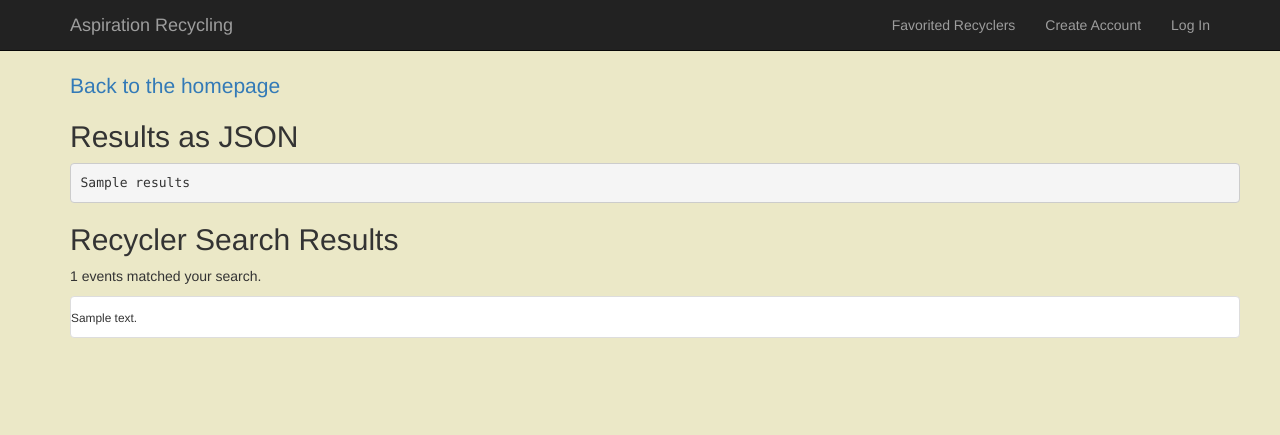
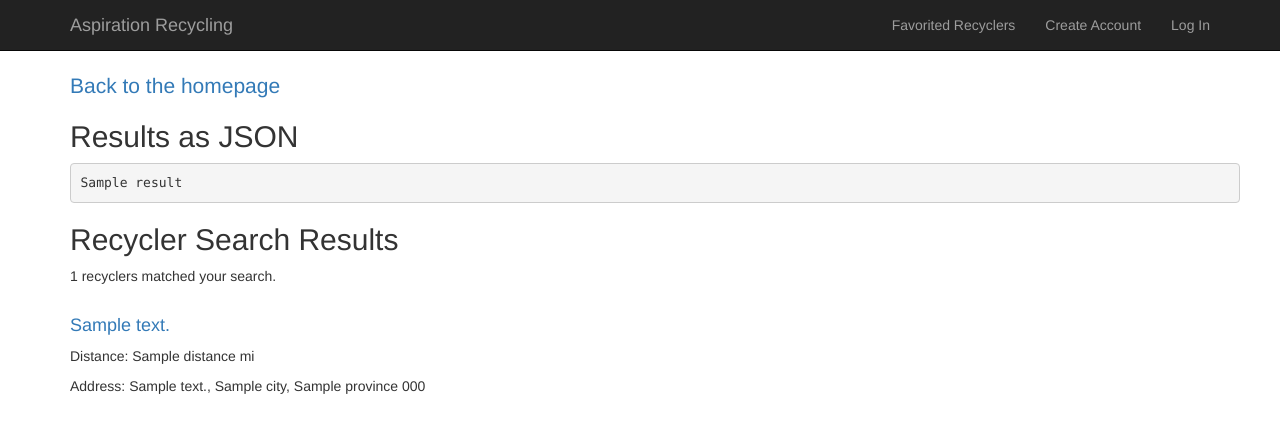
Before and after one commit to rosemondho/recycle-app, a Flask app: page /searchbyzip in a window 1280 px wide. Shown: the top 435 px of the page. Run offline with Flask 2, Linux system fonts and the light colour scheme; tables that the repository leaves empty hold one stand-in row (values such as "Sample post"); a database or web service that is not in the repository returns one stand-in record (values such as "Sample title"); data that the repository does not hold is empty; some libraries are stand-ins or nearby versions.

Commit message:
Started on individual recycler details

```diff
--- a/crud.py
+++ b/crud.py
@@ -58,10 +58,10 @@ def get_recycler_by_id(location_id):
     return Recycler.query.get(location_id)
 
 
-def fav_a_recycler(user, recycler, score):
+def fav_a_recycler(user, recycler, comments):
     """Create and return a new rating."""
 
-    fav_recycler = FavRecycler(user=user, recycler=recycler, favorited=fav_recycler)
+    fav_recycler = FavRecycler(user=user, recycler=recycler, comments=comments)
 
     db.session.add(fav_recycler)
     db.session.commit()
--- a/model.py
+++ b/model.py
@@ -52,7 +52,7 @@ class FavRecycler(db.Model):
         return f'<FavRecycler recycler_id={self.rating_id} comment={self.comment}>'
 
 
-def connect_to_db(flask_app, db_uri='postgresql:///ratings', echo=True):
+def connect_to_db(flask_app, db_uri='postgresql:///recyclers', echo=True):
     flask_app.config['SQLALCHEMY_DATABASE_URI'] = db_uri
     flask_app.config['SQLALCHEMY_ECHO'] = echo
     flask_app.config['SQLALCHEMY_TRACK_MODIFICATIONS'] = False
--- a/server.py
+++ b/server.py
@@ -4,9 +4,10 @@
 from flask import Flask, render_template, request, flash, session, redirect, url_for
 from model import connect_to_db
 from pprint import pformat
+from urllib.parse import urlencode
 import os
 import requests
-
+import json
 import crud
 
 #this throws errors when a variable is undefined, otherwise no error
@@ -59,20 +60,32 @@ def find_recycler_by_zip():
                'latitude': latitude,
                'longitude': longitude,
                'max_distance': maxdistance,
-               'max_results': 10}
+               'max_results': 5}
     response = requests.get(location_url, params=payload)
-    print(response)
     final_data = response.json()
-    recyclers = final_data['results']
     print(final_data)
+    recyclers = final_data['result']    # entire list of locations
 
-    # print list of recyclers near that zip code
-    # user = crud.get_user_by_email(new_email)
+    # Get address from location
+    loc_ids = []
+    locdetails_url = f'http://api.earth911.com/earth911.getLocationDetails'
+    for recycler in recyclers:
+        loc_ids.append(recycler['location_id'])
+    print('TYPE loc_ids: ', type(loc_ids))
+    print("LOCATION IDs: ", loc_ids)
+    payload = {'api_key': API_KEY,
+                'location_id[]': loc_ids}
+    response = requests.get(locdetails_url, params=payload)
+    loc_details = response.json()
+    loc_details = loc_details['result']
+    print('LOC_DETAILS:', loc_details)
+
     return render_template('nearest_recyclers.html',
                             pformat=pformat,
                             data=final_data,
-                            recyclers=recyclers)
-    #return redirect(url_for('/nearest_recyclers', recyclers=recyclers))
+                            recyclers=recyclers,
+                            loc_details=loc_details)
+
 
 
 # Nearest Recyclers: Show all of them
@@ -83,14 +96,96 @@ def find_recycler_by_zip():
 #     print("entered nearest_recyclers route")
 #     return render_template('nearest_recyclers.html', recyclers=recyclers)
 
+# make a dedicated route for handling to favorite a recycler
+# set it up like setting up details page
+# pulling user_id from session to populate info
+# have a text box in form where to submit
+# app.route: def make_favorite(location_id): [action of favoriting]
+# /makefavorite
+# app.route: def favorites_page(): [actual favorited page]
+# submit form, get details from form, call crud, redirect location details
+@app.route("/add_to_favorites/<recycler_id>")
+def add_to_favorites(recycler_id):
+    """Add a melon to cart and redirect to shopping cart page.
+
+    When a melon is added to the cart, redirect browser to the shopping cart
+    page and display a confirmation message: 'Melon successfully added to
+    cart'."""
+
+    # The logic here should be something like:
+    #
+    # - check if a "cart" exists in the session, and create one (an empty
+    #   dictionary keyed to the string "cart") if not
+    # - check if the desired melon id is the cart, and if not, put it in
+    # - increment the count for that melon id by 1
+    # - flash a success message
+    # - redirect the user to the cart page
+    # add it to database to show user
+    session.setdefault("cart",{})
+    melon_id_count = session["cart"]    # {melon_id: count}
+    melon = melons.get_by_id(melon_id).common_name
+    flash(f"{melon} was successfully added to cart.")
+    melon_id_count[melon_id] = melon_id_count.get(melon_id, 0) + 1
+    print(melon_id_count)
+    return redirect("/cart")
+
+# @app.route('/makefavorite')
+# def make_favorite():
+#     """Show details of a particular recycler"""
+
+#     recycler = crud.get_recycler_by_id(recycler_id)
+
+#     return render_template('recycler_details.html', recyclers = recyclers)
+
+@app.route("/favorites")
+def show_favorite_recyclers():
+    """Display content of shopping cart."""
+
+    # TODO: Display the contents of the shopping cart.
+
+    # The logic here will be something like:
+    #
+    # - get the cart dictionary from the session
+    # - create a list to hold melon objects and a variable to hold the total
+    #   cost of the order
+    # - loop over the cart dictionary, and for each melon id:
+    #    - get the corresponding Melon object
+    #    - compute the total cost for that type of melon
+    #    - add this to the order total
+    #    - add quantity and total cost as attributes on the Melon object
+    #    - add the Melon object to the list created above
+    # - pass the total order cost and the list of Melon objects to the template
+    #
+    # Make sure your function can also handle the case wherein no cart has
+    # been added to the session
+    fav_recycler = session["favorites"]
+    melon_list = []
+    cart_sum = 0
+    for melon_id in melon_id_count:
+        print("number of melons: " + str(melon_id_count[melon_id]))
+        melon_obj = melons.get_by_id(melon_id)
+        melon_obj.quantity = melon_id_count[melon_id]
+        print("quantity * price per melon: " + melon_obj.total())
+        total = melon_obj.total_cost
+        melon_list.append(melon_obj)
+        cart_sum = cart_sum + total
+
+    cart_sum = "${:.2f}".format(cart_sum)
+    print(melon_list[0].common_name)
+    print(cart_sum)
+    print(melon_list)
+    return render_template("cart.html",
+                            cart=melon_list,
+                            cart_sum=cart_sum,
+                            )
 
 @app.route('/recycler/<location_id>')
 def show_recycler(location_id):
     """Show details of a particular recycler"""
+    # interact with API to call more details
+    # recycler = crud.get_recycler_by_id(location_id)
 
-    #recycler = crud.get_recycler_by_id(recycler_id)
-
-    return render_template('recycler_details.html', recyclers = recyclers)
+    return render_template('recycler_details.html', recycler=recycler)
 
 
 @app.route('/createaccount')
--- a/static/styles.css
+++ b/static/styles.css
@@ -20,10 +20,14 @@ img {
   } */
 
   body{
-    background-color: rgb(235, 232, 199);
+    background-color: white;
   }
 
   h1 {
     font-family: sans-serif;
     color: green;
   }
+
+  .list-group li:nth-child(1){
+    border: 0 none;
+  }
--- a/templates/nearest_recyclers.html
+++ b/templates/nearest_recyclers.html
@@ -24,19 +24,23 @@
 
           <p>
             <span id="result-count">
-              {{ recyclers['num_results'] }}
+              {{ data['num_results'] }}
             </span>
-            events matched your search.
+            recyclers matched your search.
           </p>
 
-          <ul class="events-list list-group">
+          <ul class="recyclers-list list-group">
             {% for recycler in recyclers %}
-              <li class="list-group-item list-group-item-action">
+              <li class="list-group-item list-group-item-action" style="border: none">
                 <div class="row">
-
                   <div class="col">
-                    <div class="d-flex w-100 justify-content-between">
-                      <small>{{ recyclers['description'] }}</small>
+                    <div class="d-flex w-100 justify-content-between border-0">
+                      <h4><a href="/recycler/{{ recycler.location_id }}">{{ recycler['description'] }}</a></h4>
+                      <p>Distance: {{ recycler['distance'] }} mi</p>
+                      <p>Address: {{ loc_details[recycler['location_id']]['address'] }},
+                                  {{loc_details[recycler['location_id']]['city'] }},
+                                  {{loc_details[recycler['location_id']]['province'] }}
+                                  {{loc_details[recycler['location_id']]['postal_code'] }}</p>
                     </div>
                   </div>
                 </div>
--- /dev/null
+++ b/templates/recycler_details.html
@@ -0,0 +1 @@
+</div>
```
Also changed, not shown: materials.py (added, +21 -0 lines), templates/user_profile.html (added, +7 -0 lines).
